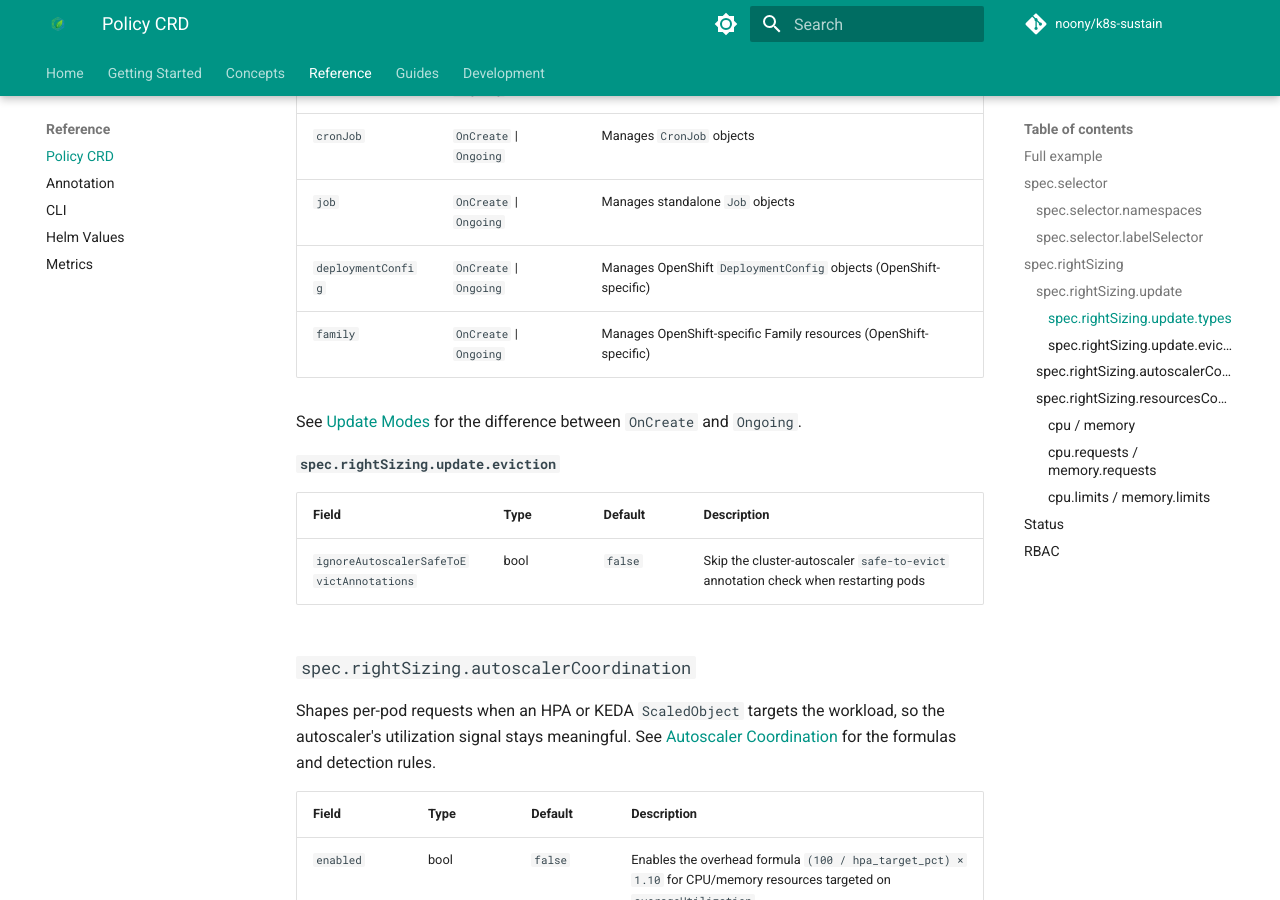
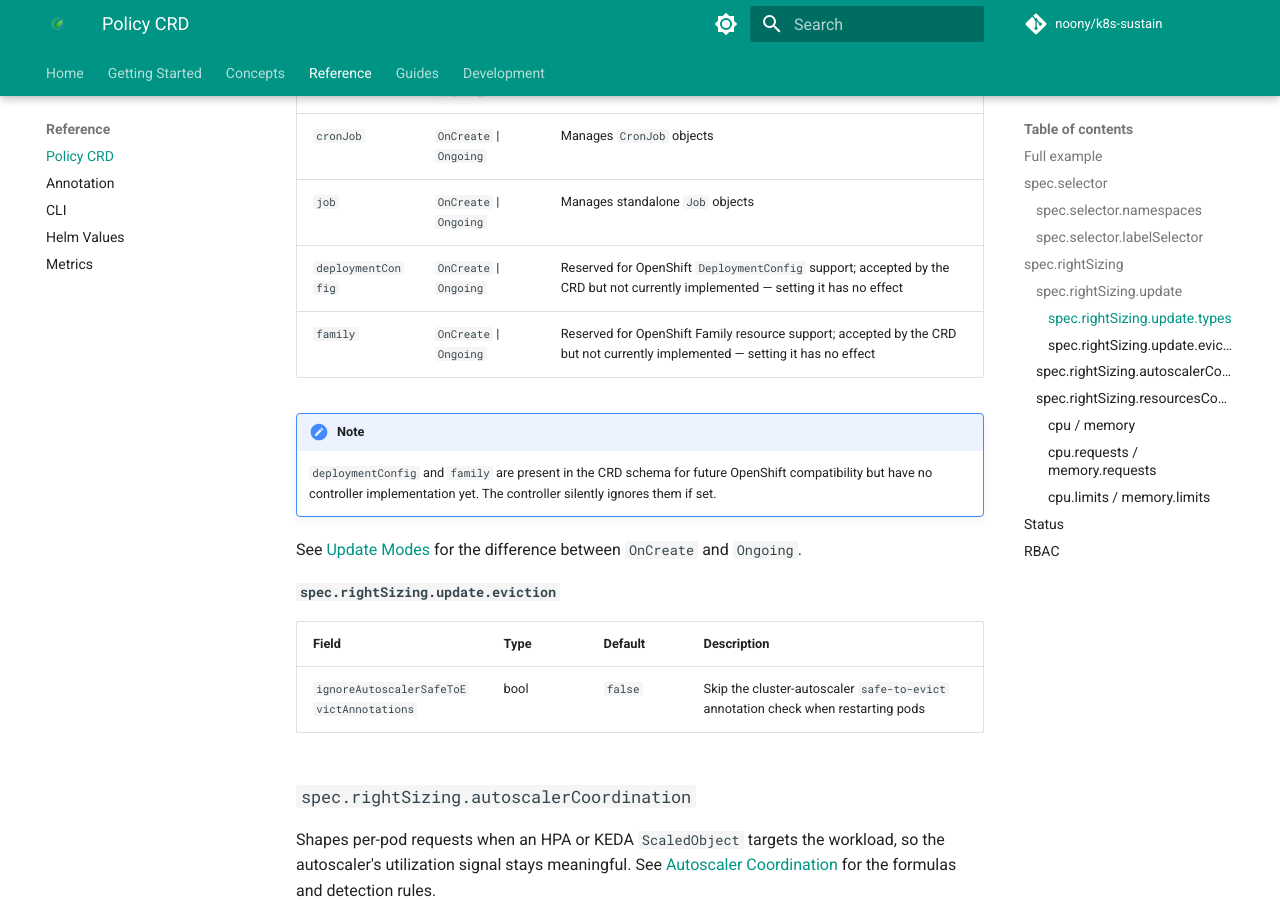
Before and after one commit to noony/k8s-sustain, an MkDocs documentation site: the page built from docs/reference/policy.md, in a window 1280 px wide and 900 px high, scrolled down 2380 px. Built offline with MkDocs 1.6.1 and Material for MkDocs 9.7.7, drawn with Linux system fonts in a browser that asks for light colours; comment, search, counter and statistics services are not loaded.

Commit message:
docs(policy): clarify family and deploymentConfig are reserved (not implemented)
Co-Authored-By: Claude Sonnet 4.6 <noreply@anthropic.com>

```diff
--- a/docs/reference/policy.md
+++ b/docs/reference/policy.md
@@ -103,8 +103,11 @@ Defines which workload kinds are managed and in what mode. Omitting a kind means
 | `argoRollout` | `OnCreate` \| `Ongoing` | Manages Argo Rollouts `Rollout` objects |
 | `cronJob` | `OnCreate` \| `Ongoing` | Manages `CronJob` objects |
 | `job` | `OnCreate` \| `Ongoing` | Manages standalone `Job` objects |
-| `deploymentConfig` | `OnCreate` \| `Ongoing` | Manages OpenShift `DeploymentConfig` objects (OpenShift-specific) |
-| `family` | `OnCreate` \| `Ongoing` | Manages OpenShift-specific Family resources (OpenShift-specific) |
+| `deploymentConfig` | `OnCreate` \| `Ongoing` | Reserved for OpenShift `DeploymentConfig` support; accepted by the CRD but not currently implemented — setting it has no effect |
+| `family` | `OnCreate` \| `Ongoing` | Reserved for OpenShift Family resource support; accepted by the CRD but not currently implemented — setting it has no effect |
+
+!!! note
+    `deploymentConfig` and `family` are present in the CRD schema for future OpenShift compatibility but have no controller implementation yet. The controller silently ignores them if set.
 
 See [Update Modes](../concepts/update-modes.md) for the difference between `OnCreate` and `Ongoing`.
 
```
